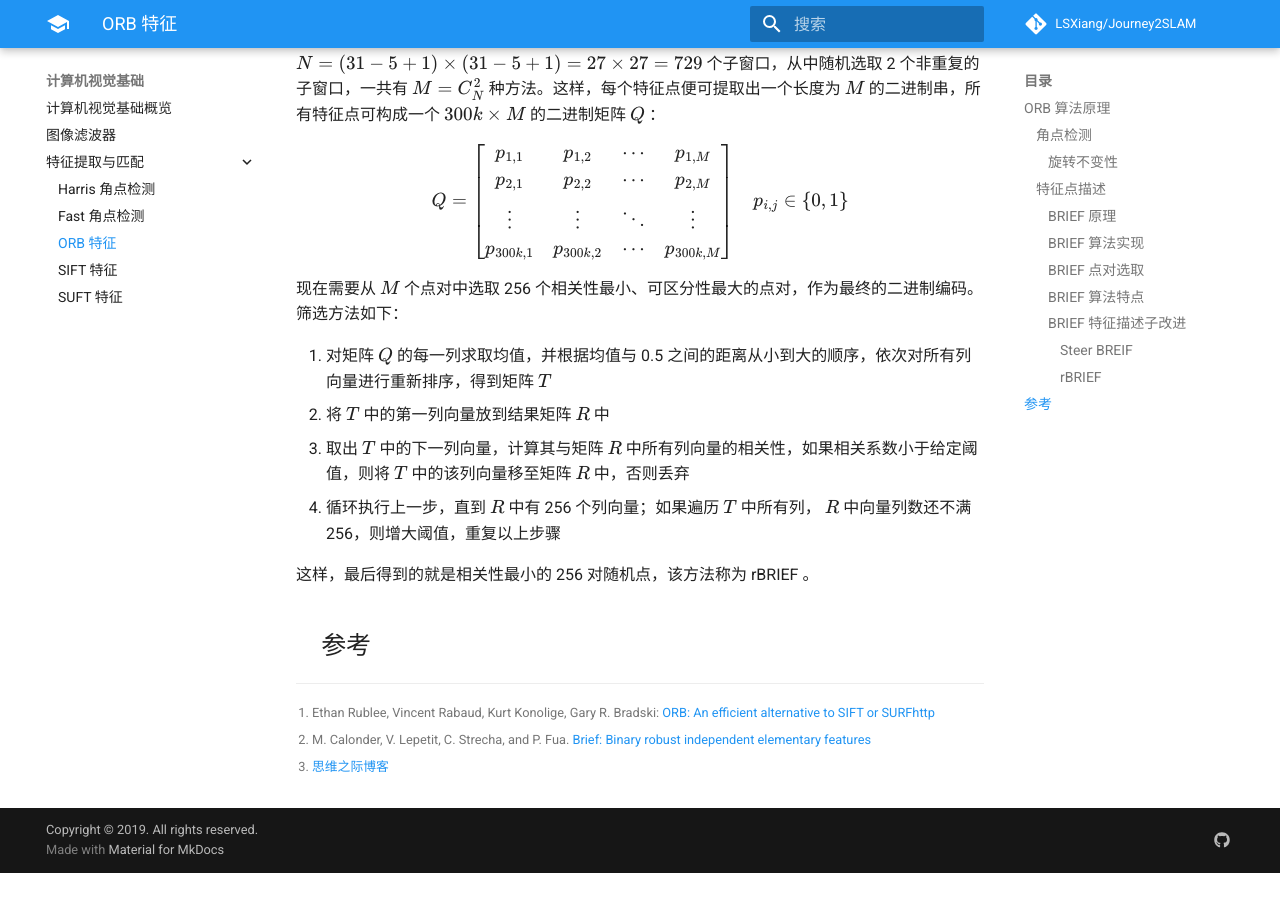
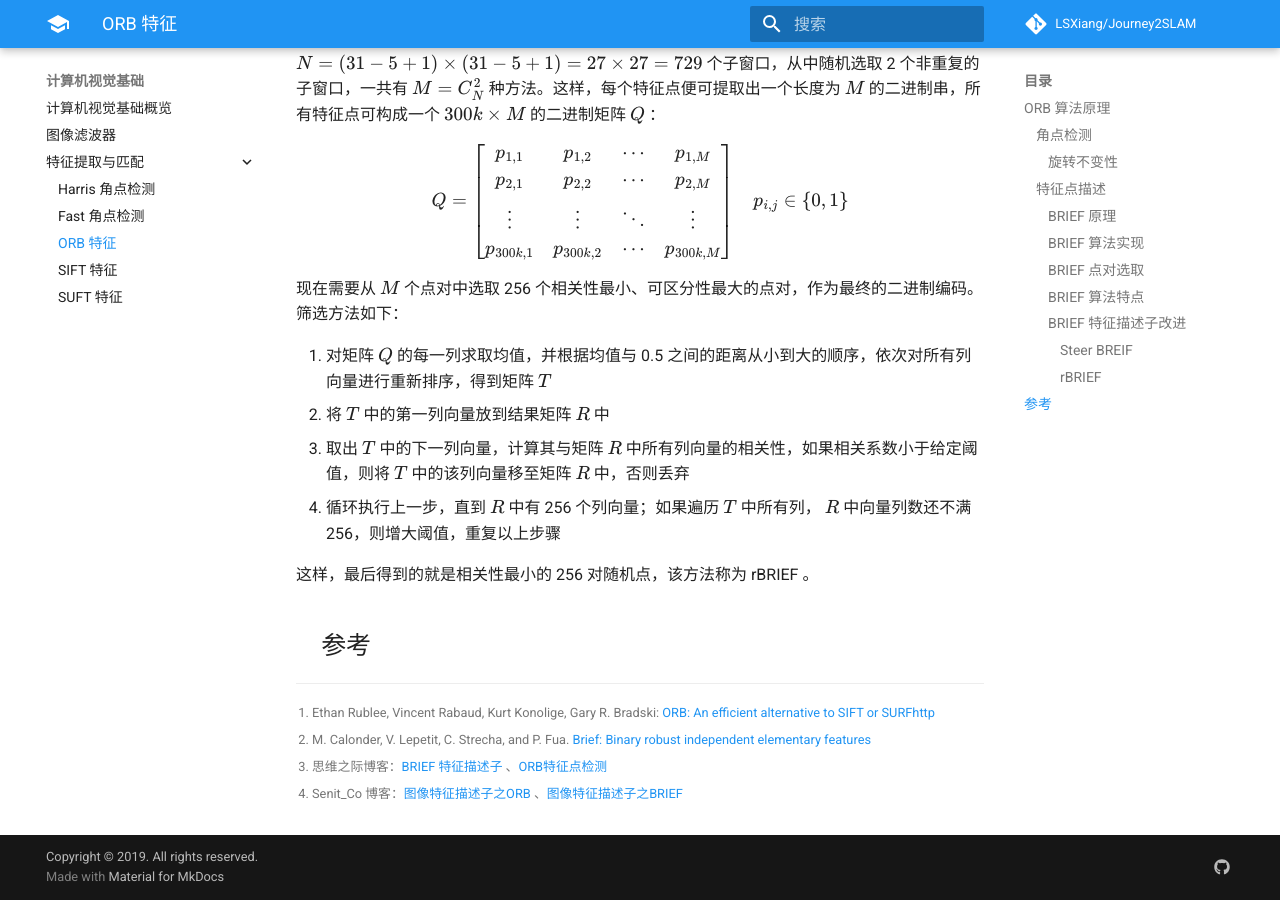
Before and after one commit to LSXiang/Journey2SLAM, an MkDocs documentation site: the page built from docs/computer_vision/ORB.md, in a window 1280 px wide and 900 px high, scrolled down 3812 px. Built offline with MkDocs 1.6.1 and Material for MkDocs 9.7.7, drawn with Linux system fonts in a browser that asks for light colours; formulas are drawn with MathJax 3; comment, search, counter and statistics services are not loaded; before the commit the page ends 4685 px from its top, so only the background shows below that.

Commit message:
add reference

```diff
--- a/docs/computer_vision/FAST.md
+++ b/docs/computer_vision/FAST.md
@@ -96,9 +96,9 @@ $$
 
 [^1]: [FAST Corner Detection -- Edward Rosten](http://www.edwardrosten.com/work/fast.html)
 
-[^2]: [思维之际博客](https://www.cnblogs.com/ronny/p/4078710.html)
+[^2]: [思维之际博客：FAST特征点检测](https://www.cnblogs.com/ronny/p/4078710.html)
 
-
+[^3]:  Senit_Co 博客：[图像特征之FAST角点检测](https://senitco.github.io/2017/06/30/image-feature-fast/)
 
 
 
--- a/docs/computer_vision/Harris.md
+++ b/docs/computer_vision/Harris.md
@@ -227,9 +227,9 @@ $$
 [^4]: [A COMBINED CORNER AND EDGE DETECTOR](http://www.bmva.org/bmvc/1988/avc-88-023.pdf)
 [^5]: [Scale & Affine Invariant Interest Point Detectors](https://www.robots.ox.ac.uk/~vgg/research/affine/det_eval_files/mikolajczyk_ijcv2004.pdf)
 [^6]: [Code: Harris Detector](https://github.com/ronnyyoung/ImageFeatures)
-[^7]: [思维之际博客](https://www.cnblogs.com/ronny/p/4009425.html)
+[^7]: [思维之际博客：Harris 角点](https://www.cnblogs.com/ronny/p/4009425.html)
 
-
+[^8]: Senit_Co 博客：[图像特征之 Harris 角点检测](https://senitco.github.io/2017/06/18/image-feature-harris/)
 
 
 
--- a/docs/computer_vision/ORB.md
+++ b/docs/computer_vision/ORB.md
@@ -158,7 +158,9 @@ $$
 [^1]: Ethan Rublee, Vincent Rabaud, Kurt Konolige, Gary R. Bradski: [ORB: An efficient alternative to SIFT or SURFhttp](http://www.willowgarage.com/sites/default/files/orb_final.pdf)
 [^2]:M. Calonder, V. Lepetit, C. Strecha, and P. Fua. [Brief: Binary robust independent elementary features](http://vision.stanford.edu/teaching/cs231b_spring1415/papers/BRIEF.pdf)
 
-[^3]: [思维之际博客](https://www.cnblogs.com/ronny/p/4083537.html)
+[^3]: 思维之际博客：[BRIEF 特征描述子](https://www.cnblogs.com/ronny/p/4081362.html) 、[ORB特征点检测](https://www.cnblogs.com/ronny/p/4083537.html)
+
+[^4]: Senit_Co 博客：[图像特征描述子之ORB](https://senitco.github.io/2017/07/09/image-feature-orb/)  、[图像特征描述子之BRIEF](https://senitco.github.io/2017/07/05/image-feature-brief/)
 
 
 
```
